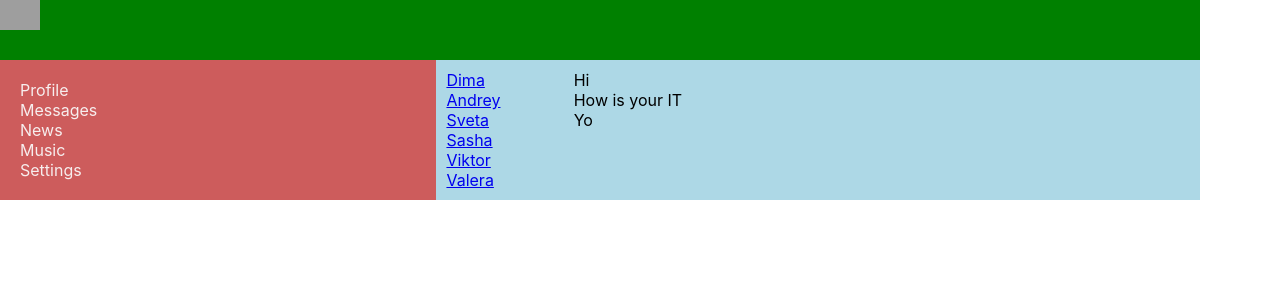
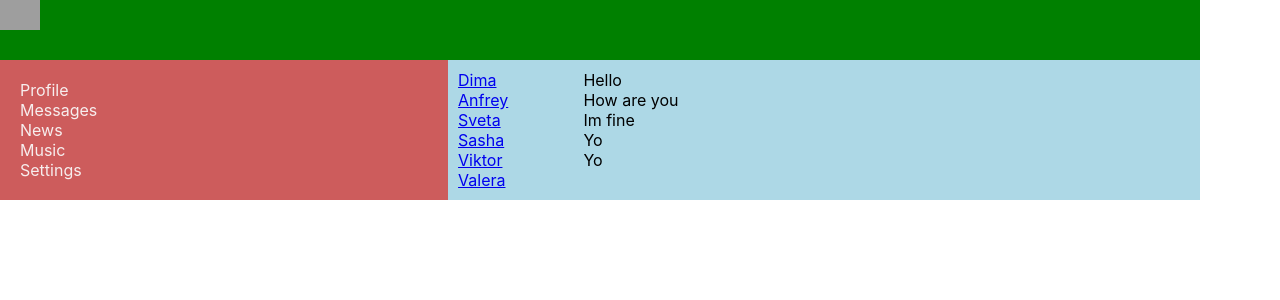
Before and after one commit to Dimitryuk/socialNW, a React (Create React App) app: page /dialogs in a window 1280 px wide. Shown: the top 300 px of the page. Built offline with nearby package versions, Linux system fonts and the light colour scheme; grey boxes are pictures that could not be loaded.

Commit message:
28 lesson

```diff
--- a/src/App.js
+++ b/src/App.js
@@ -6,7 +6,12 @@ import Navbar from "./components/Navbar/Navbar";
 import Dialogs from "./components/Dialogs/Dialogs";
 import {Route, Routes, BrowserRouter, } from 'react-router-dom'
 
-function App() {
+
+
+function App(props) {
+
+  let DialogComponent = ()=><Dialogs messagesData={props.messagesData} dialogsData={props.dialogsData}/>
+let ProfileComponent = ()=><Profile posts={props.posts}/>
   return (
     <BrowserRouter>
     <div className="app-wrapper">
@@ -15,9 +20,13 @@ function App() {
 
       <div className='app-wrapper-content'>
          <Routes>
-        <Route path='/profile' element={<Profile/>}/>
+         {/* <Route path='/dialogs' render={()=> <Dialogs/>}/>
+        < Route path='/profile' render={()=> <Profile/>}/> */}
 
-        <Route  path='/dialogs' element ={<Dialogs/>}/>
+         <Route exact path='/dialogs' element ={<DialogComponent/>}/>
+
+        <Route path='/profile' element ={<ProfileComponent />}/>
+
         </Routes>
 
 {/* <Profile/>
--- /dev/null
+++ b/src/components/Dialogs/DialogItem/DialogItem.jsx
@@ -0,0 +1,20 @@
+import { NavLink } from 'react-router-dom'
+import s from '../../Dialogs/Dialogs.module.css'
+
+
+const DialogItem = (props) => {
+    console.log(props);
+
+
+
+
+     let path = "/dialogs/"+props.id
+    return(<div className={s.dialog + " " + s.active}>
+        <NavLink to={path}>{props.name}</NavLink>
+    </div>
+    )
+
+
+}
+
+export default DialogItem
--- a/src/components/Dialogs/Dialogs.jsx
+++ b/src/components/Dialogs/Dialogs.jsx
@@ -1,38 +1,25 @@
 import { NavLink } from 'react-router-dom'
 import s from './Dialogs.module.css'
-
-const DialogItem = (props) => {
-     let path = "/dialogs/"+props.id
-    return(<div className={s.dialog + " " + s.active}>
-        <NavLink to={path}>{props.name}</NavLink>
-    </div>
-    )
+import DialogItem from './DialogItem/DialogItem'
+import Message from './Message/Message'
 
 
-}
+const Dialogs = (props) => {
+    console.log(props);
 
-const Message = (props) => {
-    return <div className={s.message}>{props.message}</div>
-}
+    let dialogsElements = props.dialogsData.map((dialog)=><DialogItem name ={dialog.name} id={dialog.id}/>)
 
-const Dialogs = (props) => {
-
+    let messagesElements = props.messagesData.map((m)=><Message  message={m.message}/>)
+    // console.log(dialogsElements);
+    // console.log(messagesElements);
     return(
         <div className={s.dialogs}>
             <div className = {s.dialogsItems}>
-                <DialogItem name="Dima" id="1" />
-                <DialogItem name="Andrey" id="2" />
-                <DialogItem name="Sveta" id="3" />
-                <DialogItem name="Sasha" id="4" />
-                <DialogItem name="Viktor" id="5" />
-                <DialogItem name="Valera" id="6"/>
+              {dialogsElements}
 
             </div>
             <div className={s.messages}>
-                <Message message="Hi" />
-                <Message message="How is your IT" />
-                 <Message message="Yo"/>
-
+                {messagesElements}
             </div>
         </div>
     )
--- /dev/null
+++ b/src/components/Dialogs/Message/Message.jsx
@@ -0,0 +1,11 @@
+import { NavLink } from 'react-router-dom'
+import s from '../../Dialogs/Dialogs.module.css'
+
+
+
+const Message = (props) => {
+    return <div className={s.message}>{props.message}</div>
+}
+
+
+export default Message
--- a/src/components/Profile/MyPosts/MyPosts.jsx
+++ b/src/components/Profile/MyPosts/MyPosts.jsx
@@ -1,7 +1,17 @@
 import s from './MyPosts.module.css'
 import Post from './Post/Post'
 
-const MyPosts = () => {
+
+
+const MyPosts = (props) => {
+//   const posts =[
+//     {message: 'Hi.how are you?', id:1, likesCount :18},
+//     {message: 'Its my first post', id:2, likesCount : 15},
+
+// ]
+
+let postsElements = props.posts.map((p)=><Post message = {p.message} likesCount={p.likesCount}/>)
+console.log(props);
   return (
 
     <div className={s.postsBlock}>
@@ -17,8 +27,7 @@ const MyPosts = () => {
 
        </div>
       <div className={s.posts}>
-        <Post message = 'Hi.how are you?' likesCount='18'/>
-        <Post message = 'Its me first message' likesCount='23'/>
+        {postsElements}
       </div>
     </div>
   );
--- a/src/components/Profile/Profile.jsx
+++ b/src/components/Profile/Profile.jsx
@@ -1,15 +1,18 @@
 import s from './Profile.module.css'
 import MyPosts from './MyPosts/MyPosts';
-import ProfileInfo from './ProfileInfo/PrifileInfo';
+import ProfileInfo from './ProfileInfo/ProfileInfo';
 
 
-const Profile = () => {
+const Profile = (props) => {
+
+  console.log(props);
+
   return (
     <div >
       <ProfileInfo/>
 
 
-     <MyPosts/>
+     <MyPosts posts = {props.posts}/>
     </div>
   );
 };
--- a/src/index.js
+++ b/src/index.js
@@ -3,10 +3,32 @@ import ReactDOM from 'react-dom';
 import './index.css';
 import App from './App';
 import reportWebVitals from './reportWebVitals';
+const posts =[
+  {message: 'Hi.how are you?', id:1, likesCount :18},
+  {message: 'Its my first post', id:2, likesCount : 15},
+
+]
+
+const dialogsData = [
+  {name: 'Dima', id:1},
+  {name: 'Anfrey', id:2},
+  {name: 'Sveta', id:3},
+  {name: 'Sasha', id:4},
+  {name: 'Viktor', id:5},
+  {name: 'Valera', id:6},
+
+]
+const messagesData =[
+  {message: 'Hello', id:1},
+  {message: 'How are you', id:2},
+  {message: 'Im fine', id:3},
+  {message: 'Yo', id:4},
+  {message: 'Yo', id:5},
+]
 
 ReactDOM.render(
   <React.StrictMode>
-    <App />
+    <App  posts={posts} messagesData={messagesData} dialogsData={dialogsData} />
   </React.StrictMode>,
   document.getElementById('root')
 );
```
Also changed, not shown: .prettierrc.yaml (renamed from src/components/Dialogs/.prettierrc.yaml), src/components/Profile/ProfileInfo/ProfileInfo.jsx (renamed from src/components/Profile/ProfileInfo/PrifileInfo.jsx).
